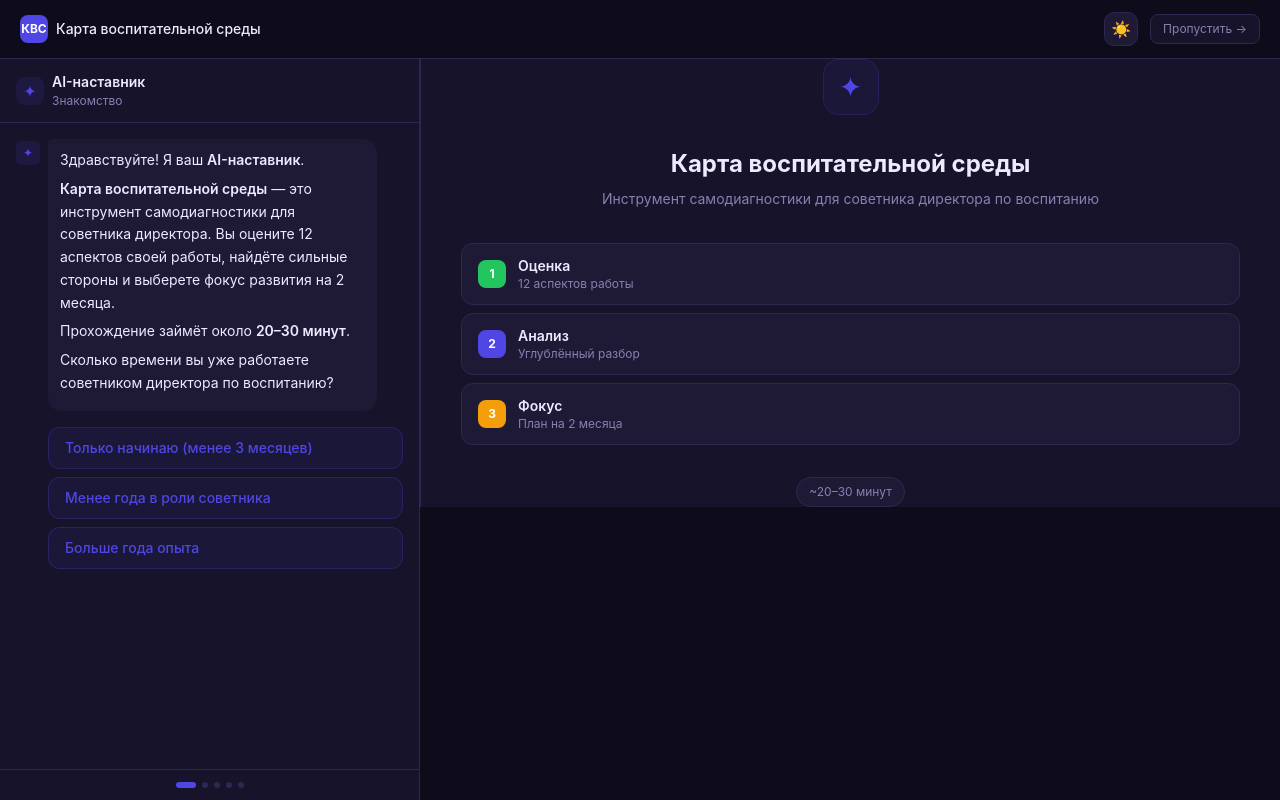
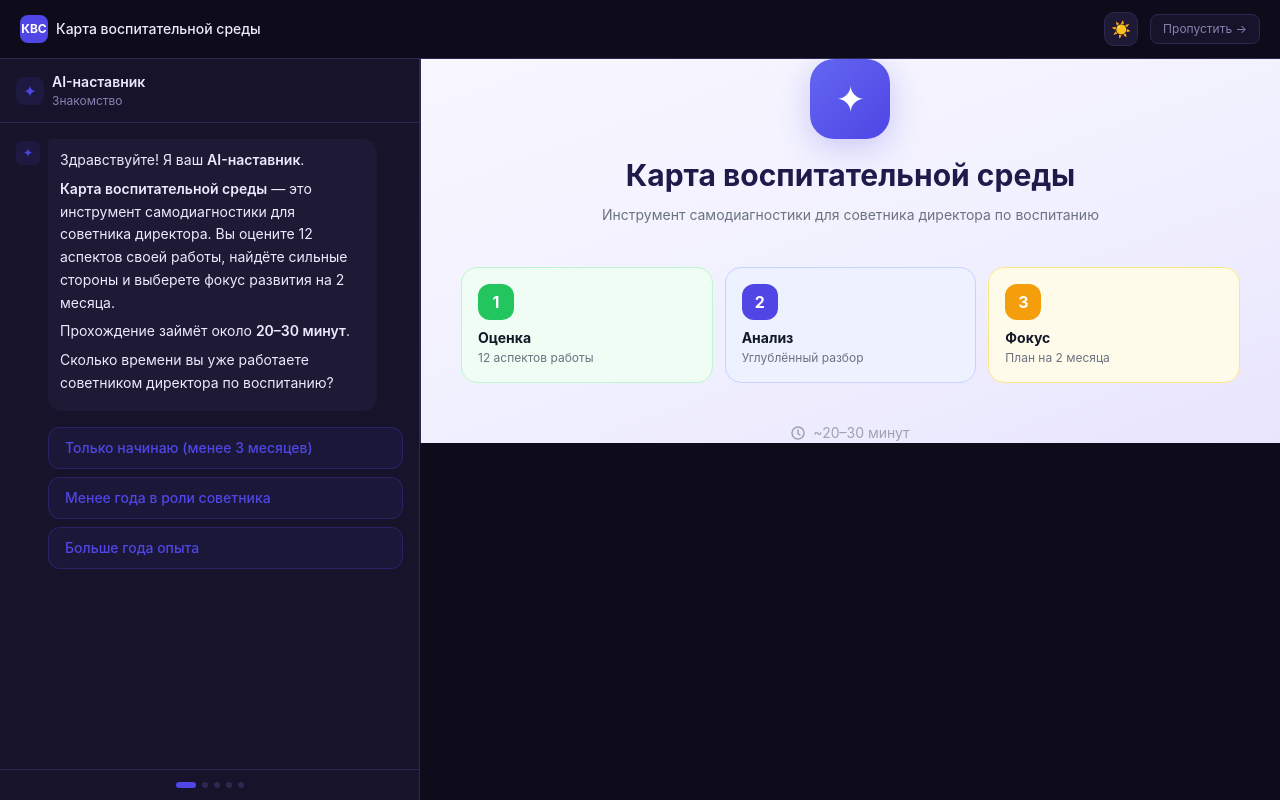
Before and after one commit to kirechenkovog-web/karta-vospitatelnoy-sredy, a Next.js app: page /onboarding in a window 1280 px wide. Built offline with nearby package versions, Linux system fonts and the light colour scheme.

Commit message:
Onboarding PanelIntro: full redesign — gradient bg, large brand icon, 3-col stage cards, clock time
Co-Authored-By: Claude Sonnet 4.6 <noreply@anthropic.com>

```diff
--- a/src/app/onboarding/page.tsx
+++ b/src/app/onboarding/page.tsx
@@ -153,53 +153,67 @@ function PanelReady() {
 
 function PanelIntro() {
   return (
-    <div className="h-full flex flex-col items-center justify-center px-10 gap-8" style={{ background: "var(--surface)" }}>
-      {/* Icon */}
     <div
-        className="w-14 h-14 rounded-2xl flex items-center justify-center flex-shrink-0"
-        style={{ background: "#4F46E515", color: "#4F46E5", fontSize: 28, border: "1px solid #4F46E530" }}
+      className="h-full flex flex-col items-center justify-center px-10 gap-10"
+      style={{ background: "linear-gradient(160deg, #f8f7ff 0%, #f0effe 60%, #e8e5fd 100%)" }}
+    >
+      {/* Brand icon */}
+      <div className="flex flex-col items-center gap-4">
+        <div
+          className="w-20 h-20 rounded-3xl flex items-center justify-center flex-shrink-0"
+          style={{
+            background: "linear-gradient(135deg, #6366f1 0%, #4F46E5 100%)",
+            color: "#fff",
+            fontSize: 36,
+            boxShadow: "0 8px 32px #4F46E540",
+          }}
         >
           ✦
         </div>
 
         {/* Title block */}
         <div className="text-center">
-        <div className="text-2xl font-bold mb-2 leading-snug" style={{ color: "var(--foreground)" }}>
+          <div className="text-3xl font-bold mb-2 leading-snug" style={{ color: "#1e1b4b" }}>
             Карта воспитательной среды
           </div>
-        <div className="text-sm leading-relaxed" style={{ color: "var(--muted)" }}>
+          <div className="text-sm leading-relaxed" style={{ color: "#6b7280" }}>
             Инструмент самодиагностики для советника директора по воспитанию
           </div>
         </div>
+      </div>
 
-      {/* Stages */}
-      <div className="w-full flex flex-col gap-2">
+      {/* Stages — 3 in a row */}
+      <div className="w-full flex gap-3">
         {[
-          { t: "Оценка", sub: "12 аспектов работы", c: "#22c55e" },
-          { t: "Анализ", sub: "Углублённый разбор", c: "#4F46E5" },
-          { t: "Фокус", sub: "План на 2 месяца", c: "#f59e0b" },
-        ].map((s, i) => (
+          { num: "1", t: "Оценка", sub: "12 аспектов работы", c: "#22c55e", bg: "#f0fdf4", border: "#bbf7d0" },
+          { num: "2", t: "Анализ", sub: "Углублённый разбор", c: "#4F46E5", bg: "#eef2ff", border: "#c7d2fe" },
+          { num: "3", t: "Фокус", sub: "План на 2 месяца", c: "#f59e0b", bg: "#fffbeb", border: "#fde68a" },
+        ].map((s) => (
           <div
             key={s.t}
-            className="flex items-center gap-3 px-4 py-3 rounded-xl"
-            style={{ background: "var(--surface-2)", border: "1px solid var(--border)" }}
+            className="flex-1 rounded-2xl p-4 flex flex-col gap-2"
+            style={{ background: s.bg, border: `1.5px solid ${s.border}` }}
           >
             <div
-              className="w-7 h-7 rounded-lg flex items-center justify-center text-xs font-bold flex-shrink-0 text-white"
+              className="w-9 h-9 rounded-xl flex items-center justify-center text-base font-bold text-white flex-shrink-0"
               style={{ background: s.c }}
             >
-              {i + 1}
+              {s.num}
             </div>
             <div>
-              <div className="text-sm font-semibold" style={{ color: "var(--foreground)" }}>{s.t}</div>
-              <div className="text-xs" style={{ color: "var(--muted)" }}>{s.sub}</div>
+              <div className="font-bold text-sm" style={{ color: "#111827" }}>{s.t}</div>
+              <div className="text-xs mt-0.5" style={{ color: "#6b7280" }}>{s.sub}</div>
             </div>
           </div>
         ))}
       </div>
 
-      {/* Time estimate */}
-      <div className="text-xs px-3 py-1.5 rounded-full" style={{ background: "var(--surface-2)", color: "var(--muted)", border: "1px solid var(--border)" }}>
+      {/* Time */}
+      <div className="flex items-center gap-2 text-sm" style={{ color: "#9ca3af" }}>
+        <svg width="14" height="14" viewBox="0 0 14 14" fill="none">
+          <circle cx="7" cy="7" r="6" stroke="currentColor" strokeWidth="1.5"/>
+          <path d="M7 4v3.5l2 1.5" stroke="currentColor" strokeWidth="1.5" strokeLinecap="round"/>
+        </svg>
         ~20–30 минут
       </div>
     </div>
```
Lines whose indentation alone changed are shown as unchanged.
